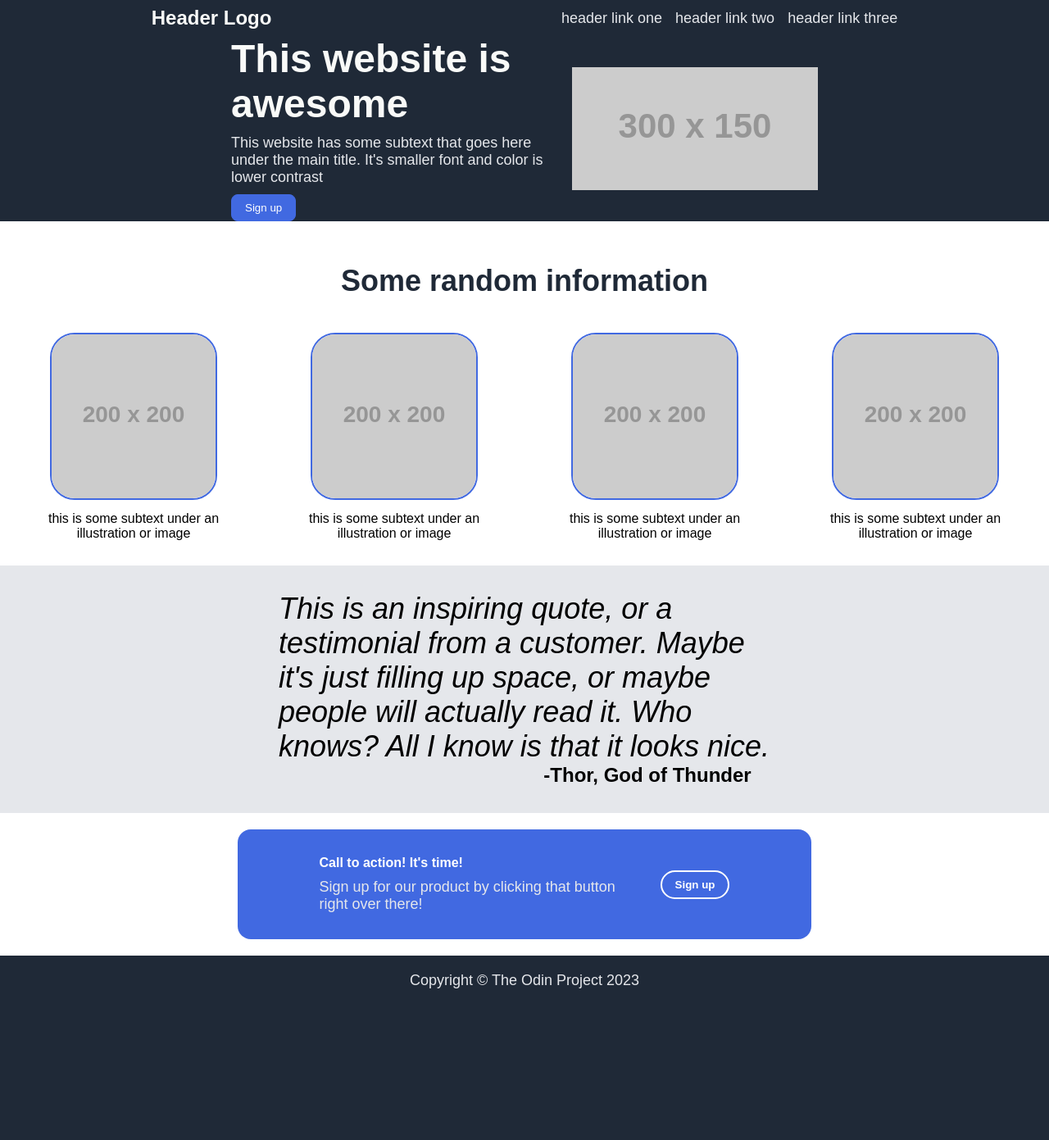
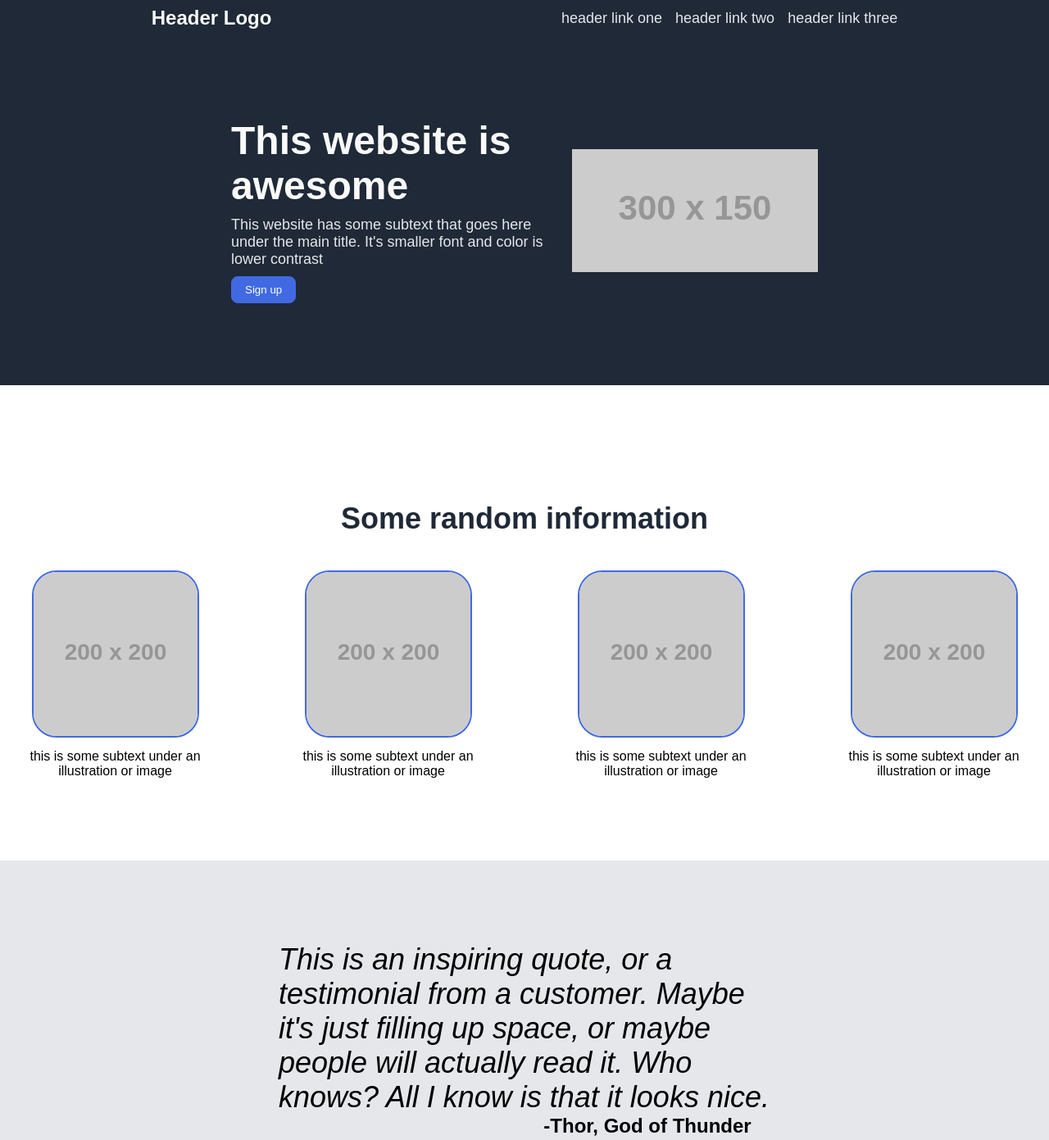
Before and after one commit to HereIsSee/Project-Landing-Page, a plain HTML site: page index.html in a window 1280 px wide. Shown: the top 1391 px of the page at 82% size. Before the commit the page ends 1227 px from the top, so only its background shows below. Drawn offline with Linux system fonts and the light colour scheme; placeholder pictures from the web are drawn by us.

Commit message:
added some padding to the content

```diff
--- a/style.css
+++ b/style.css
@@ -4,7 +4,6 @@ body{
     background-color: #1F2937;
     margin: 0;
     min-height: 100vh;
-    overflow: hidden;
     font-family: 'Muli', sans-serif;
 }
 
@@ -43,6 +42,8 @@ a{
     gap:16px;
     flex:1;
     margin: 0 auto;
+    padding-top: 100px;
+    padding-bottom: 100px;
 
 }
 .Info{
@@ -78,7 +79,10 @@ button {
     flex-direction: column;
     background-color: white;
     margin:0;
-    padding:10px 30px 30px 30px;
+    padding-top: 100px;
+    padding-bottom: 100px;
+    /*padding:10px 30px 30px 30px;*/
+
     flex:1;
   }
   .text{
@@ -116,6 +120,8 @@ button {
     padding:32px;
     background-color: #E5E7EB;
     flex:1;
+    padding-top: 100px;
+    padding-bottom: 100px;
 }
 .quote{
     font-family: 'Muli', sans-serif;
@@ -138,7 +144,8 @@ button {
     margin:0;
     padding:20px;
     background-color: white;
-
+    padding-top: 100px;
+    padding-bottom: 100px;
 }
 .promotion{
     display: flex;
```
